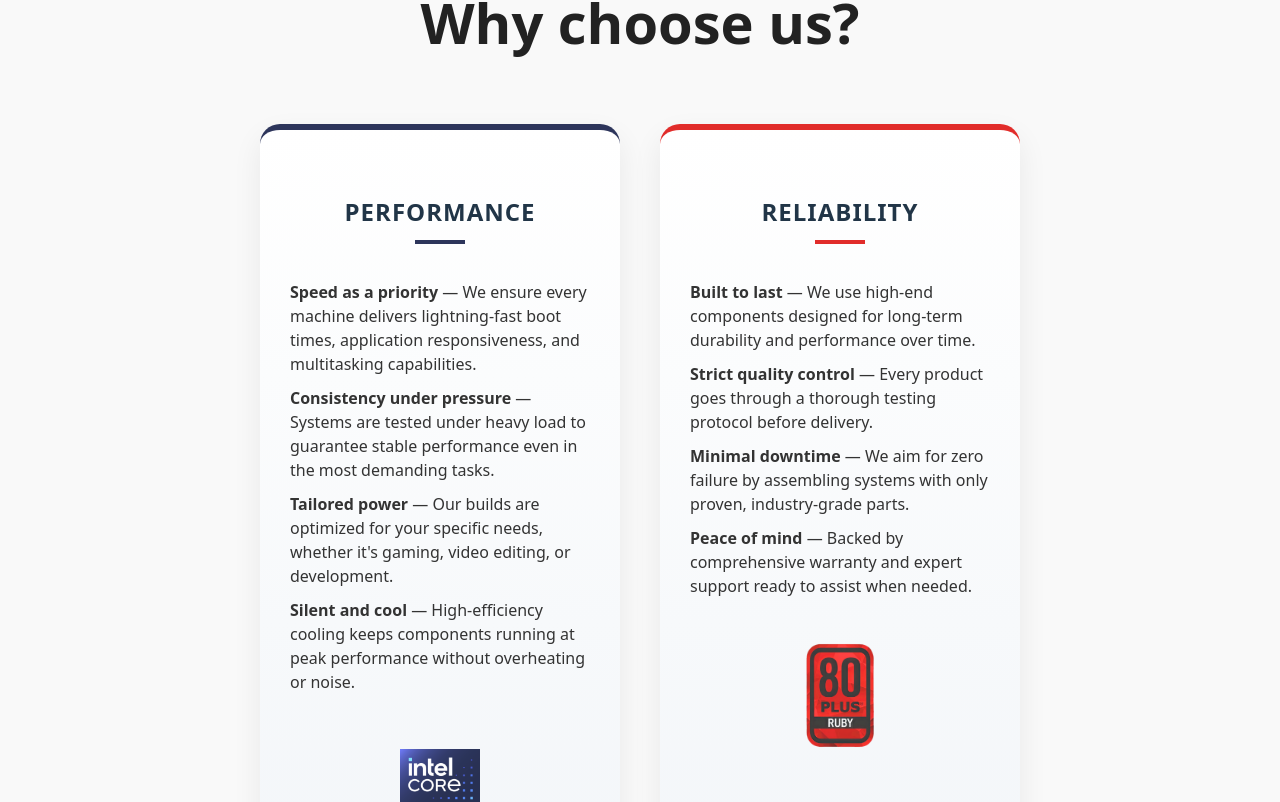
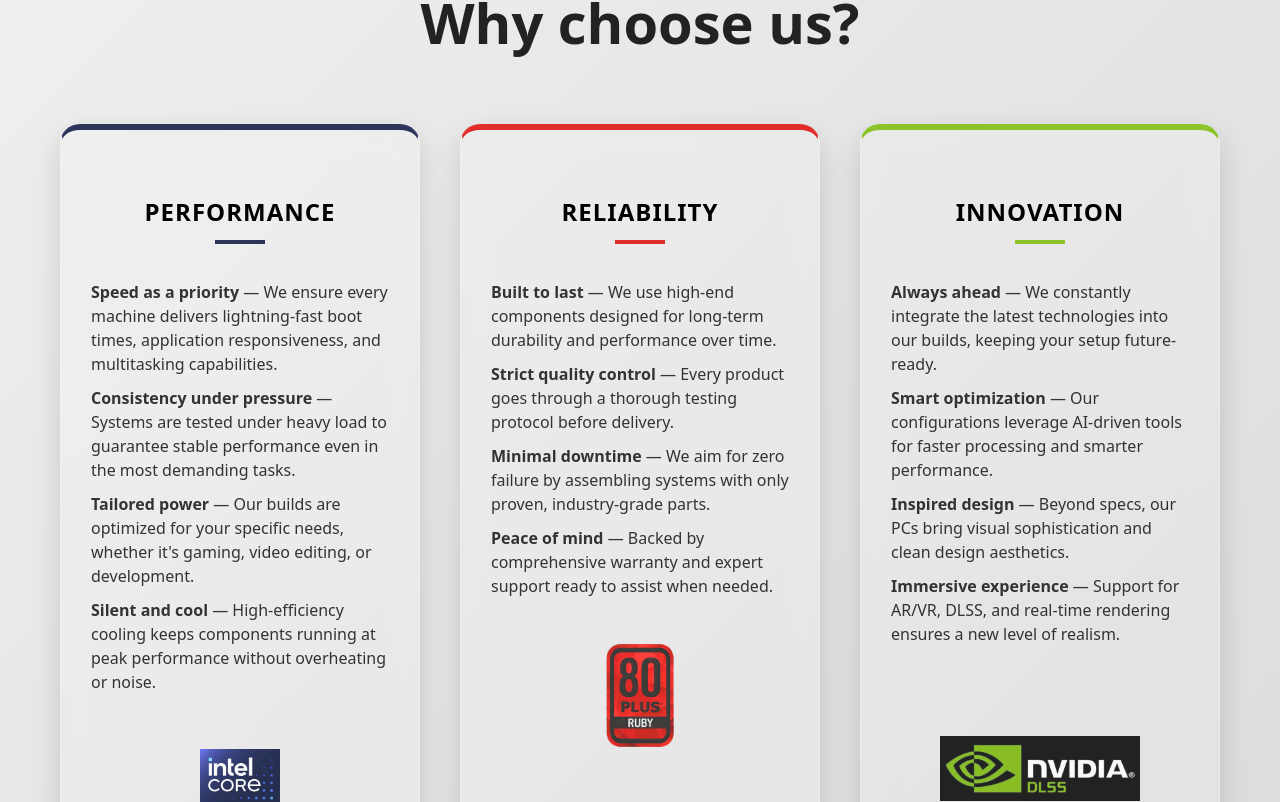
Before and after one commit to blaugrinder/Fleepin, a React (Vite) app: page / in a window 1280 px wide. Shown: the part 1036-1838 px from the top of the page. Built offline with nearby package versions, Linux system fonts and the light colour scheme.

Commit message:
Enhance WhyChooseUs section styling
Updated the WhyChooseUs.css file to use a gradient background, improved card appearance with glassmorphism effects, adjusted layout for better centering, and refined hover and color styles for improved visual appeal and readability.

```diff
--- a/src/styles/WhyChooseUs.css
+++ b/src/styles/WhyChooseUs.css
@@ -1,7 +1,8 @@
 .why-choose-us {
   padding: 100px 60px;
-  background-color: #f9f9f9;
+  background: linear-gradient(135deg, #F0F0F0, #DCDCDC);
   text-align: center;
+  min-height: 100vh;
 }
 
 .why-title {
@@ -13,18 +14,21 @@
 
 .values-container {
   display: flex;
-  justify-content: space-between;
+  justify-content: center;
   gap: 40px;
   flex-wrap: wrap;
-  margin-left: 25vh;
-  margin-right: 25vh;
+  margin: 0 auto;
 }
 
 .value-card {
-  background-color: white;
+  background: rgba(255, 255, 255, 0.15);
+  border-radius: 20px;
+  box-shadow: 0 12px 30px rgba(0, 0, 0, 0.15);
+  backdrop-filter: blur(15px);
+  -webkit-backdrop-filter: blur(15px);
+  border: 1px solid rgba(255, 255, 255, 0.25);
+
   padding: 40px 30px;
-  border-radius: 20px;
-  box-shadow: 0 12px 30px rgba(0, 0, 0, 0.07);
   flex: 1;
   min-width: 280px;
   max-width: 360px;
@@ -35,7 +39,8 @@
 }
 
 .value-card:hover {
-  transform: translateY(-10px);
+  transform: translateY(-12px) scale(1.01);
+  box-shadow: 0 16px 40px rgba(0, 0, 0, 0.12);
 }
 
 .value-title {
@@ -43,27 +48,25 @@
   font-weight: bold;
   letter-spacing: 1px;
   margin-bottom: 10px;
+  color: #000;
+}
+
+.underline-ultra,
+.underline-ruby,
+.underline-dlss {
+  width: 50px;
+  height: 4px;
+  margin-bottom: 20px;
 }
 
 .underline-ultra {
-  width: 50px;
-  height: 4px;
   background-color: #2D355B;
-  margin-bottom: 20px;
 }
-
 .underline-ruby {
-  width: 50px;
-  height: 4px;
   background-color: #E12C2A;
-  margin-bottom: 20px;
 }
-
 .underline-dlss {
-  width: 50px;
-  height: 4px;
   background-color: #8CC328;
-  margin-bottom: 20px;
 }
 
 .value-list {
@@ -71,6 +74,7 @@
   padding: 0;
   margin-bottom: 30px;
   text-align: left;
+  color: #222;
 }
 
 .value-list li {
@@ -95,26 +99,15 @@
 }
 
 .value-card {
-  background: linear-gradient(to bottom, #ffffff, #f3f6f9);
-  /* ...le reste ne change pas */
-}
-
-.value-card {
   border-top: 6px solid transparent;
 }
 
-/* Personnalisation par card */
 .value-card:nth-child(1) {
-  border-top-color: #2D355B; /* ULTRA */
+  border-top-color: #2D355B;
 }
 .value-card:nth-child(2) {
-  border-top-color: #E12C2A; /* RUBY */
+  border-top-color: #E12C2A;
 }
 .value-card:nth-child(3) {
-  border-top-color: #8CC328; /* DLSS */
+  border-top-color: #8CC328;
 }
-
-.value-card:hover {
-  transform: translateY(-12px) scale(1.01);
-  box-shadow: 0 16px 40px rgba(0, 0, 0, 0.12);
-}
```
